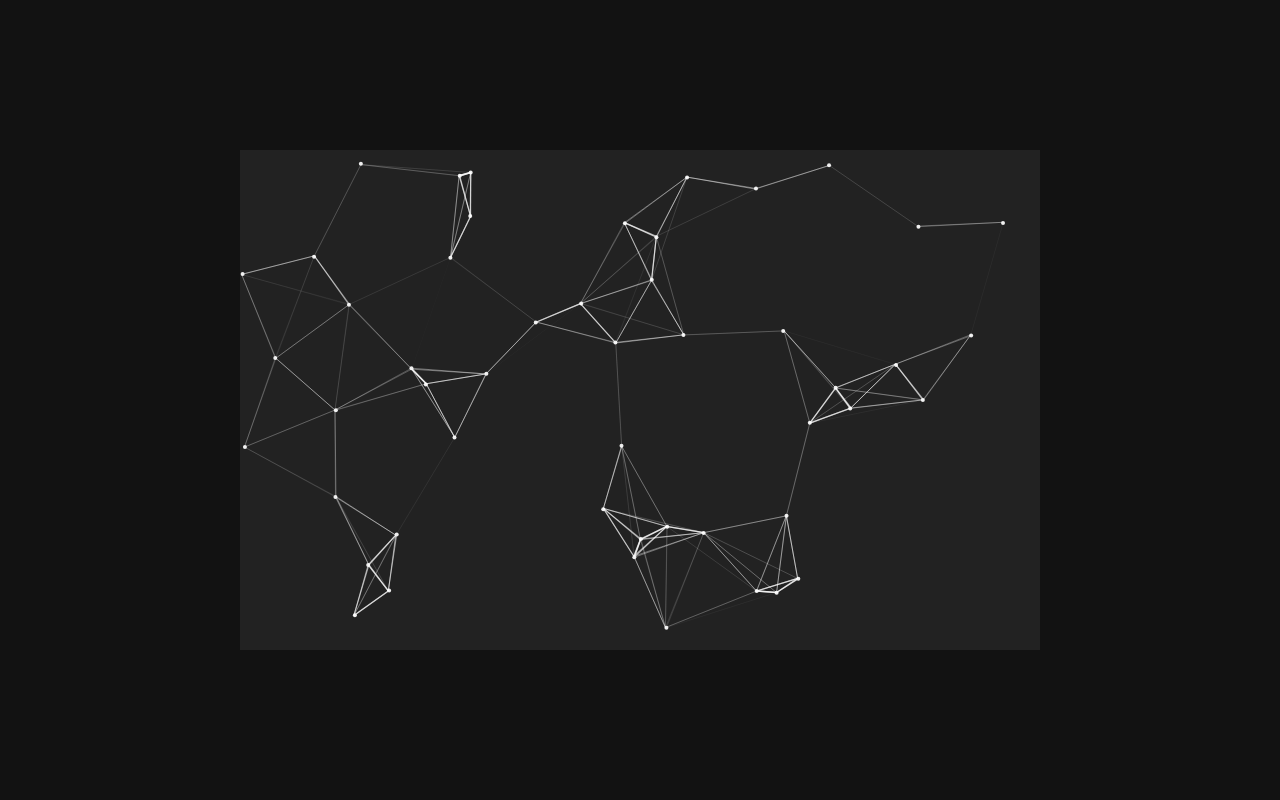
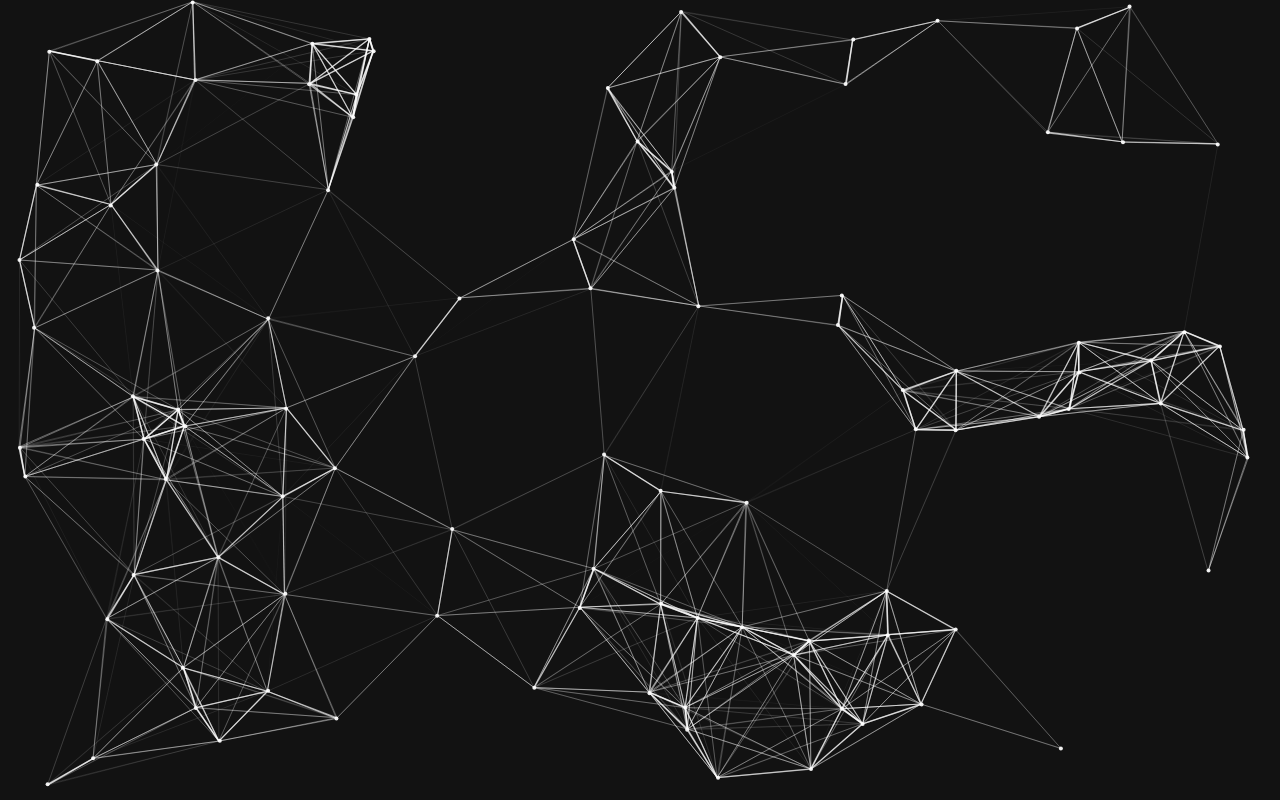
Before and after one commit to Sourtoast/Particles, a plain HTML site: page index.html in a window 1280 px wide. Drawn offline with Linux system fonts and the light colour scheme; animation ran at ten frames a second.

Commit message:
Some changes

```diff
--- a/index.html
+++ b/index.html
@@ -6,12 +6,12 @@
 	<meta name="viewport" content="width=device-width, initial-scale=1.0">
 	<meta http-equiv="X-UA-Compatible" content="ie=edge">
 	<title>Document</title>
-	<script src="./index.js"></script>
+	<script src="./index.js" defer></script>
+	<link rel="stylesheet" href="style.css">
 </head>
 
-<body style="background-color: #121212;">
-	<canvas width="800" height="500" class="particles"
-		style="position: absolute; top: 50%; left: 50%; transform: translate(-50%, -50%); background-color: #222;"></canvas>
+<body>
+	<canvas id="particle-canvas" class="particles" width="800" height="500"></canvas>
 </body>
 
 </html>
--- a/index.js
+++ b/index.js
@@ -1,14 +1,30 @@
 'use strict'
 
 window.addEventListener('DOMContentLoaded', () => {
-	const canvases = document.querySelectorAll('.particles')
-	var particlesCanvases = []
-	canvases.forEach(canvas => {
-		particlesCanvases.push(new ParticlesCanvas(canvas))
+	const particleCanvasElement = document.querySelector('#particle-canvas')
+	const particleCanvasObject = new ParticleCanvas(particleCanvasElement, {
+		autoInit: false,
+		particlesNumber: 100,
+		linesLenght: 200,
+		mouseLinesLength: 300
 	})
+	particleCanvasObject.width = particleCanvasElement.parentElement.offsetWidth
+	particleCanvasObject.height = particleCanvasElement.parentElement.offsetHeight
+	particleCanvasObject.init()
+
+	window.addEventListener('resize', () => {
+		particleCanvasObject.width = particleCanvasElement.parentElement.offsetWidth
+		particleCanvasObject.height = particleCanvasElement.parentElement.offsetHeight
+	})
+
+	// const canvases = document.querySelectorAll('.particles')
+	// var ParticleCanvases = []
+	// canvases.forEach(canvas => {
+	// 	ParticleCanvases.push(new ParticleCanvas(canvas))
+	// })
 })
 
-class ParticlesCanvas {
+class ParticleCanvas {
 
 	constructor(canvas, options) {
 		this.options = {
@@ -24,16 +40,28 @@ class ParticlesCanvas {
 		}
 		this.canvas = canvas
 		this.ctx = this.canvas.getContext('2d')
-		if(this.options.autoInit) {
+		this.generatingParticles = false
+		this.randomParticles = []
+		if(this.options.autoInit)
 			this.init()
-			this.draw()
-		}
+	}
+
+	get width() { return this.canvas.width }
+
+	set width(width) {
+		this.canvas.width = width
+		this.generateRandomParticles()
+	}
+
+	get height() { return this.canvas.height }
+
+	set height(height) {
+		this.canvas.height = height
+		this.generateRandomParticles()
 	}
 
 	init() {
-		this.randomParticles = []
-		for(let i = 0; i < this.options.particlesNumber; i++)
-			this.randomParticles.push(new Particle({ xLimit: this.canvas.width, yLimit: this.canvas.height, velocityLimit: this.options.particlesVelocityLimit }))
+		this.generateRandomParticles()
 		this.canvas.addEventListener('mousemove', e => {
 			this.mousePosition = this.getMousePos(e)
 		})
@@ -48,6 +76,7 @@ class ParticlesCanvas {
 				velocityLimit: this.options.particlesVelocityLimit
 			}))
 		})
+		this.draw()
 	}
 
 	draw = () => {
@@ -107,6 +136,17 @@ class ParticlesCanvas {
 		]
 	}
 
+	generateRandomParticles() {
+		if(this.generatingParticles) return
+		this.generatingParticles = true
+		this.randomParticles = []
+		setTimeout(() => {
+			for(let i = 0; i < this.options.particlesNumber; i++)
+				this.randomParticles.push(new Particle({ xLimit: this.width, yLimit: this.height, velocityLimit: this.options.particlesVelocityLimit }))
+			this.generatingParticles = false
+		}, 500)
+	}
+
 }
 
 class Particle {
--- /dev/null
+++ b/style.css
@@ -0,0 +1,15 @@
+body {
+	margin: 0;
+	padding: 0;
+	background-color: #121212;
+	width: 100vw;
+	height: 100vh;
+}
+
+.particles {
+	position: absolute;
+	top: 50%;
+	left: 50%;
+	transform: translate(-50%, -50%);
+	/* background-color: #222; */
+}
```
